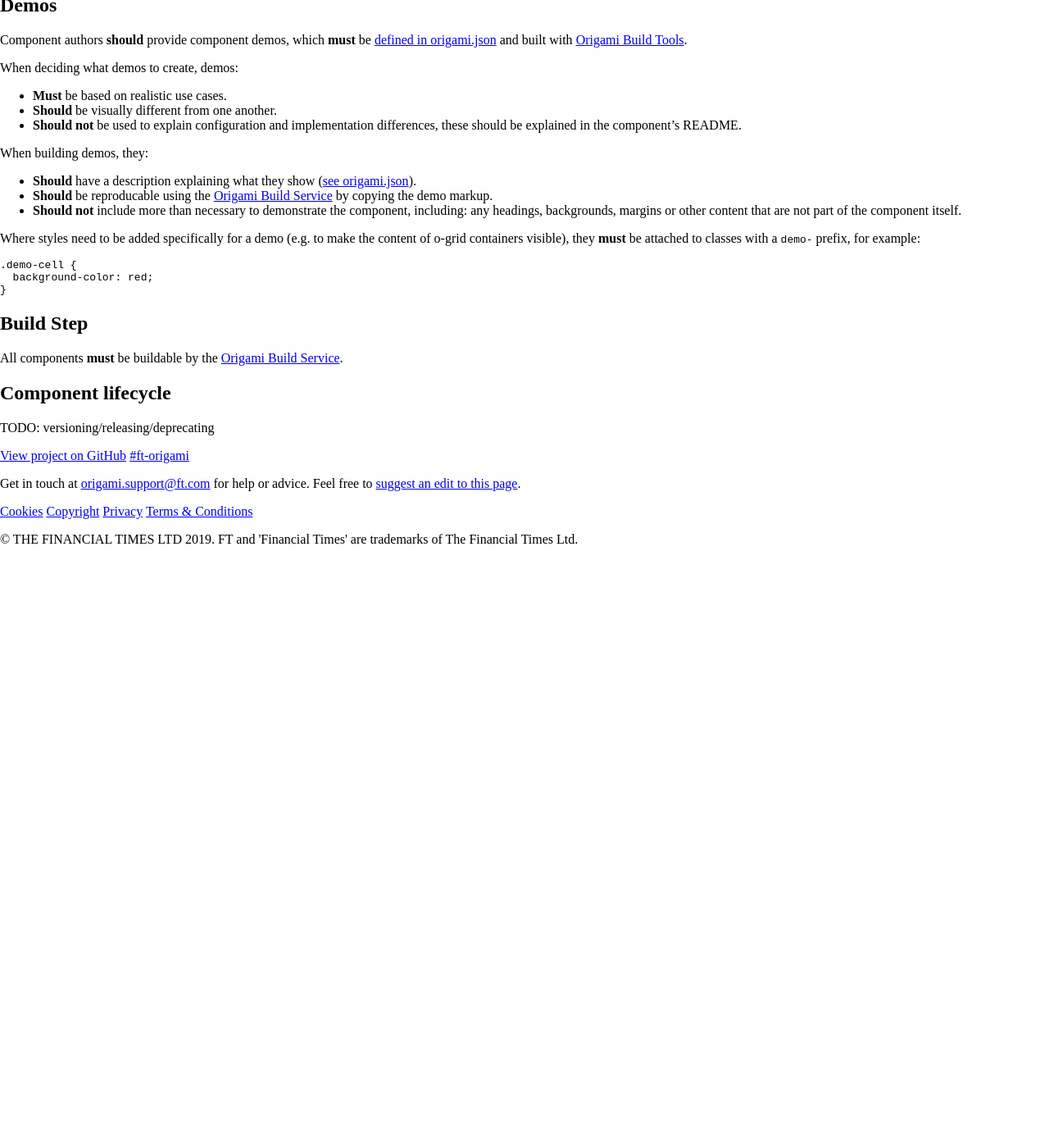
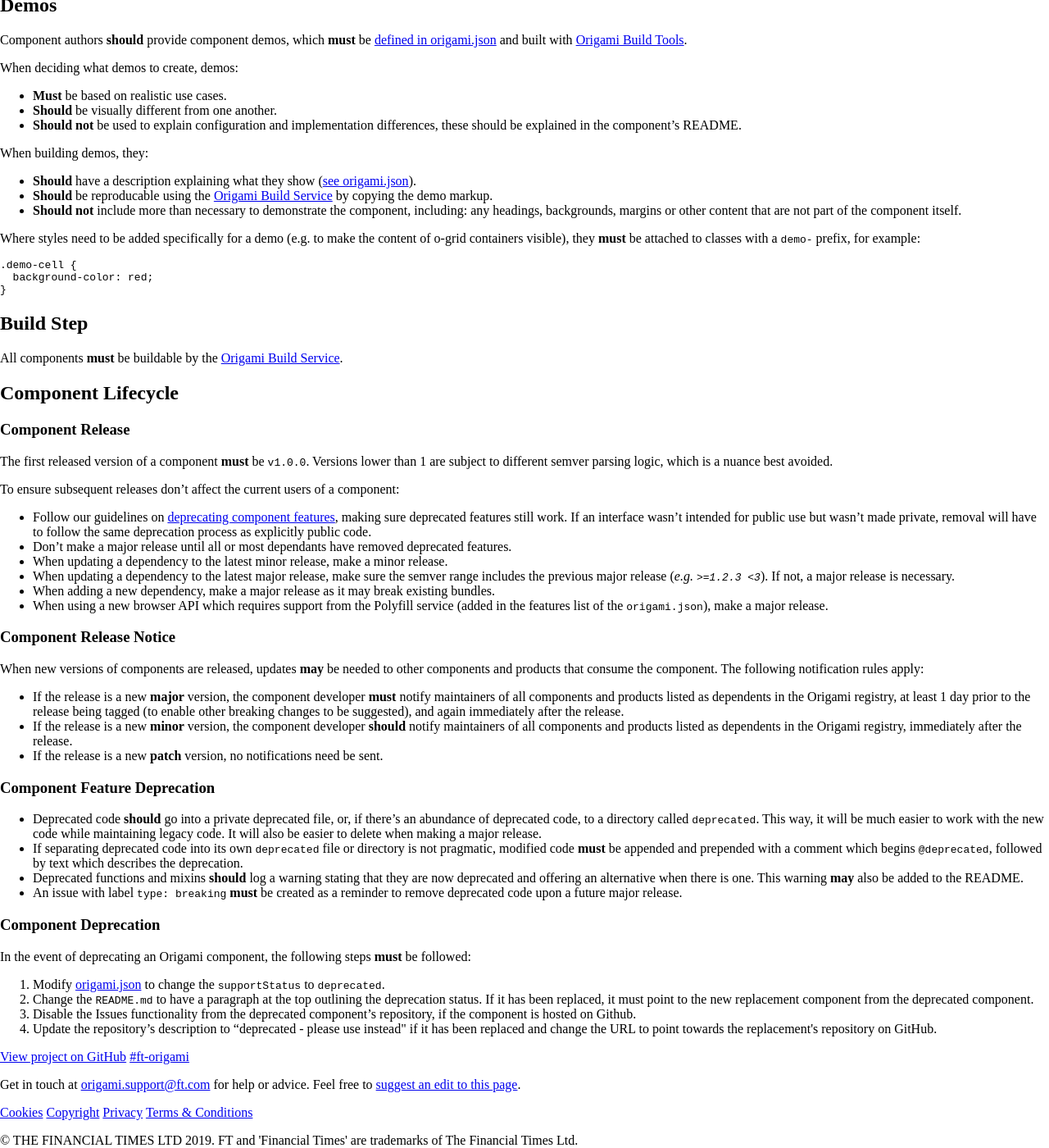
Before and after one commit to Financial-Times/origami-website, a Jekyll site: the page built from _specification-v1/components.md, in a window 1280 px wide and 1400 px high, scrolled down 4986 px. Shown: the whole window at 82% size. Built offline with Jekyll 4.4.1, drawn with Linux system fonts in a browser that asks for light colours; a style sheet for code colours, icons or effects is not loaded; before the commit the page ends 5653 px from its top, so only the background shows below that.

Commit message:
Add component lifecycle spec (#84)
* Add component lifecycle to the component spec.

* Update headings

* Update _specification-v1/components.md

Co-Authored-By: notlee <notlee@users.noreply.github.com>

````diff
--- a/_specification-v1/components.md
+++ b/_specification-v1/components.md
@@ -282,6 +282,41 @@ Where styles need to be added specifically for a demo (e.g. to make the content
 
 All components **must** be buildable by the [Origami Build Service](https://www.ft.com/__origami/service/build/v2/).
 
-## Component lifecycle
+## Component Lifecycle
 
-TODO: versioning/releasing/deprecating
+### Component Release
+
+The first released version of a component **must** be `v1.0.0`. Versions lower than 1 are subject to different semver parsing logic, which is a nuance best avoided.
+
+To ensure subsequent releases don't affect the current users of a component:
+
+- Follow our guidelines on [deprecating component features](#component-feature-deprecation), making sure deprecated features still work. If an interface wasn't intended for public use but wasn't made private, removal will have to follow the same deprecation process as explicitly public code.
+- Don’t make a major release until all or most dependants have removed deprecated features.
+- When updating a dependency to the latest minor release, make a minor release.
+- When updating a dependency to the latest major release, make sure the semver range includes the previous major release (_e.g. `>=1.2.3 <3`_). If not, a major release is necessary.
+- When adding a new dependency, make a major release as it may break existing bundles.
+- When using a new browser API which requires support from the Polyfill service (added in the features list of the `origami.json`), make a major release.
+
+### Component Release Notice
+
+When new versions of components are released, updates **may** be needed to other components and products that consume the component. The following notification rules apply:
+
+- If the release is a new **major** version, the component developer **must** notify maintainers of all components and products listed as dependents in the Origami registry, at least 1 day prior to the release being tagged (to enable other breaking changes to be suggested), and again immediately after the release.
+- If the release is a new **minor** version, the component developer **should** notify maintainers of all components and products listed as dependents in the Origami registry, immediately after the release.
+- If the release is a new **patch** version, no notifications need be sent.
+
+### Component Feature Deprecation
+
+- Deprecated code **should** go into a private deprecated file, or, if there’s an abundance of deprecated code, to a directory called `deprecated`. This way, it will be much easier to work with the new code while maintaining legacy code. It will also be easier to delete when making a major release.
+- If separating deprecated code into its own `deprecated` file or directory is not pragmatic, modified code **must** be appended and prepended with a comment which begins ```@deprecated```, followed by text which describes the deprecation.
+- Deprecated functions and mixins **should** log a warning stating that they are now deprecated and offering an alternative when there is one. This warning **may** also be added to the README.
+- An issue with label `type: breaking` **must** be created as a reminder to remove deprecated code upon a future major release.
+
+### Component Deprecation
+
+In the event of deprecating an Origami component, the following steps **must** be followed:
+
+1. Modify [origami.json](/spec/v1/manifest/) to change the `supportStatus` to `deprecated`.
+2. Change the `README.md` to have a paragraph at the top outlining the deprecation status. If it has been replaced, it must point to the new replacement component from the deprecated component.
+3. Disable the Issues functionality from the deprecated component's repository, if the component is hosted on Github.
+4. Update the repository's description to "deprecated - please use <component> instead" if it has been replaced and change the URL to point towards the replacement's repository on GitHub.
````
